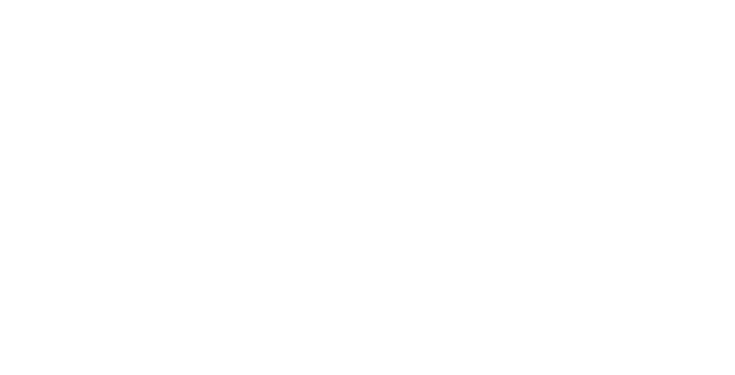
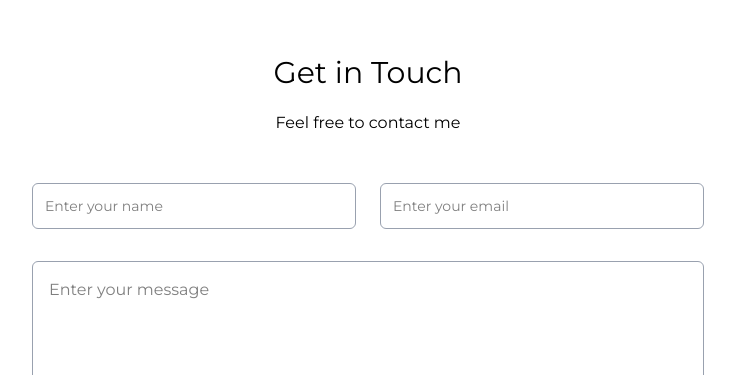
Before and after one commit to esraayaz/main-website, a Next.js app: page / in a window 1280 px wide. Shown: the part 2425-2800 px from the top of the page, without its empty margins (272-1007 px from the left). Built offline with nearby package versions, Linux system fonts and the light colour scheme.

Commit message:
The blog section has been temporarily removed 🌷

```diff
--- a/app/page.js
+++ b/app/page.js
@@ -2,7 +2,6 @@
 import Header from "./header/page";
 import About from "./about/page";
 import Proje from "./proje/page";
-import Blog from "./blog/page";
 import Contact from "./contact/page";
 
 export default function Home() {
@@ -12,7 +11,6 @@
       <Header />
       <About />
       <Proje />
-      <Blog />
       <Contact />
     </>
   );
```
